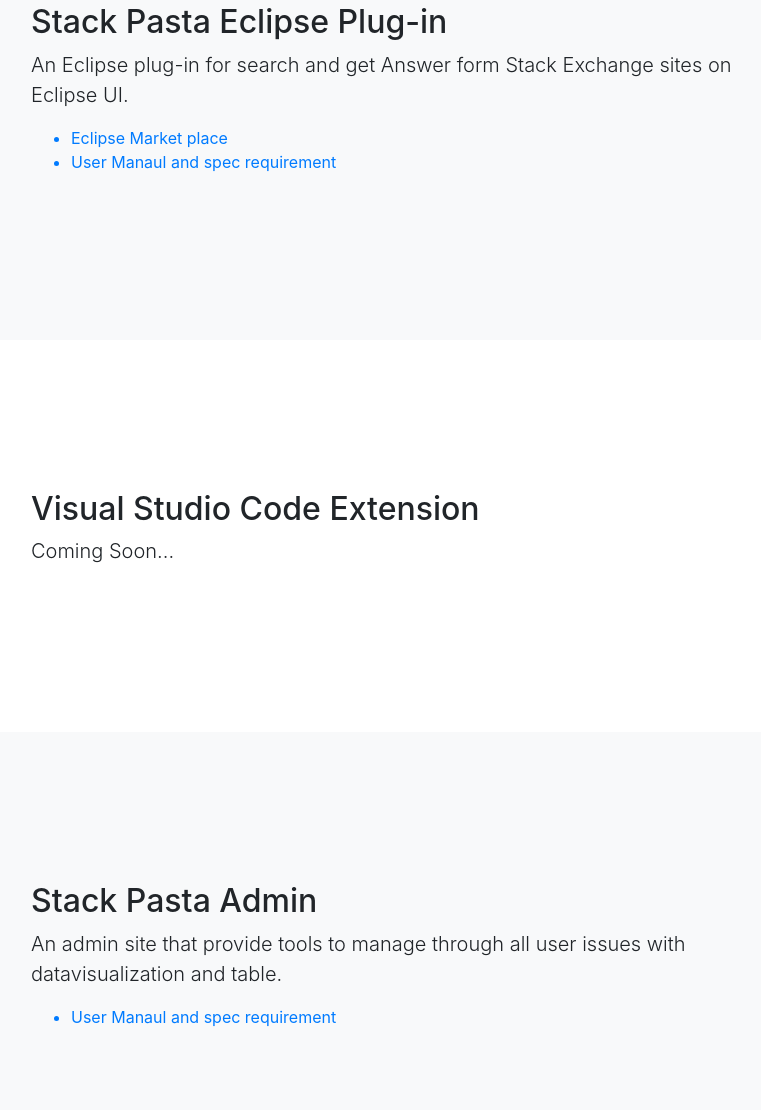
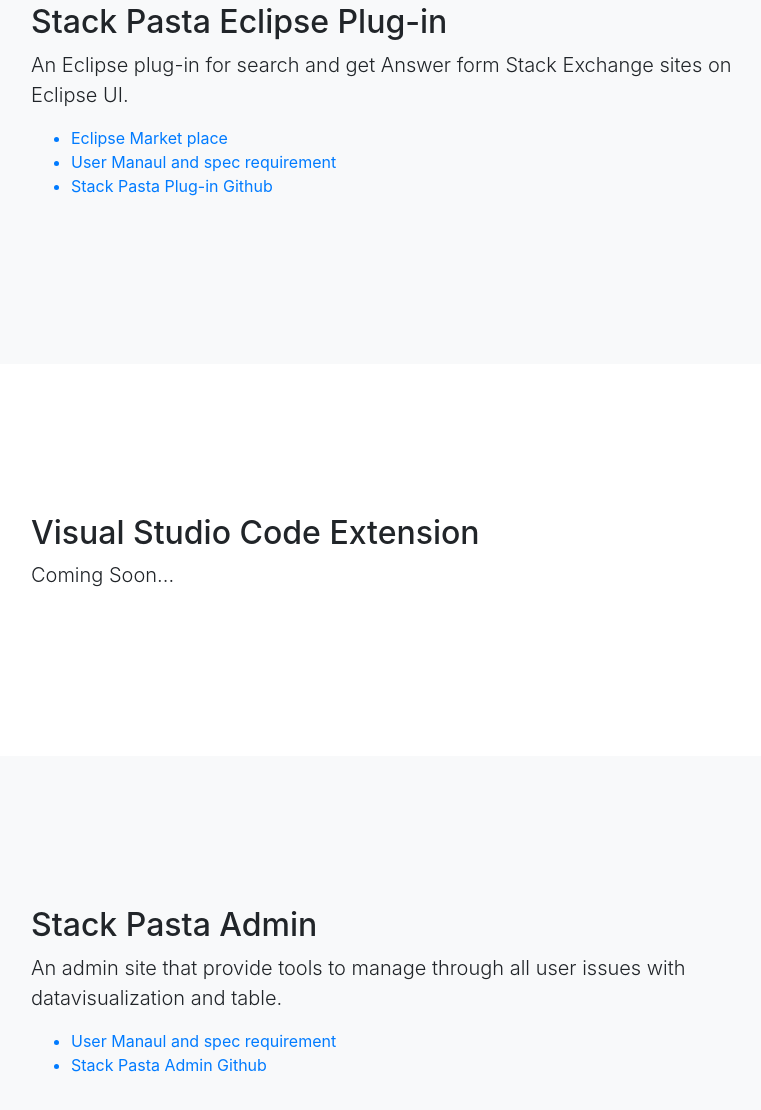
Before and after one commit to tewtew023/StackPastaWebNav, a website with bundled scripts: page index.html in a window 1280 px wide. Shown: the part 1039-2149 px from the top of the page, without its empty margins (244-1005 px from the left). Built offline with nearby package versions, Linux system fonts and the light colour scheme.

Commit message:
edit web manual  and add Github's Link to site
Still writing Plug-in manual cause of dont remember how to install

```diff
--- a/index.html
+++ b/index.html
@@ -81,6 +81,7 @@
           <ul>
             <a href="https://marketplace.eclipse.org/content/stack-pasta"> <li>Eclipse Market place</li></a>
             <a href="/Files/Plug-in manual .pdf"> <li>User Manaul and spec requirement</li></a>
+            <a href="https://github.com/BluebirdLyrase/ProjectStackOverFlow"> <li>Stack Pasta Plug-in Github</li></a>
           </ul>
         </div>
       </div>
@@ -106,6 +107,7 @@
           <p class="lead">An admin site that provide tools to manage through all user issues with datavisualization and table.</p>
           <ul>
             <a href="/Files/Web admin manual.pdf"> <li>User Manaul and spec requirement</li></a>
+            <a href="https://github.com/BluebirdLyrase/StackPastaAdmin"> <li>Stack Pasta Admin Github</li></a>
           </ul>
         </div>
       </div>
```
Also changed, not shown: 1 other file.
